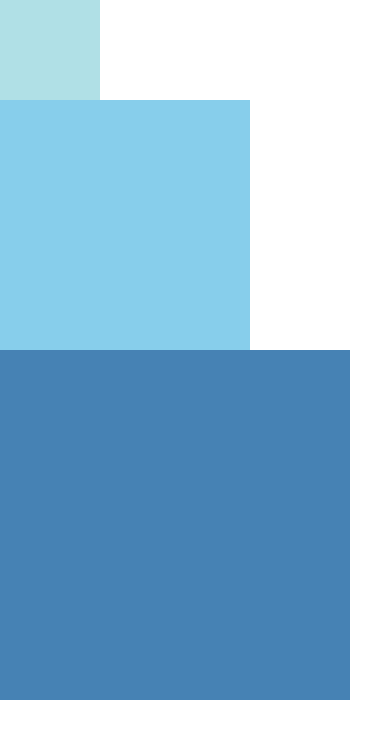
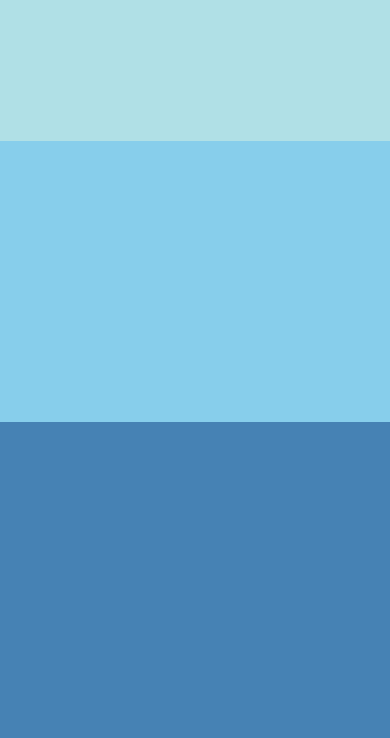
Before and after one commit to tomielias/Curso-React-Native, a React Native app: screen / in a window 390 px wide. Shown: the top 738 px of the page. Built offline with nearby package versions, Linux system fonts and the light colour scheme.

Commit message:
Ej. Flex

```diff
--- a/App.js
+++ b/App.js
@@ -30,18 +30,10 @@ export default class App extends Component {
 
   render() {
     return (
-      <SafeAreaView>
-        <View style={styles.container}>
-          <View
-            style={{ width: 100, height: 100, backgroundColor: "powderblue" }}
-          />
-          <View
-            style={{ width: 250, height: 250, backgroundColor: "skyblue" }}
-          />
-          <View
-            style={{ width: 350, height: 350, backgroundColor: "steelblue" }}
-          />
-        </View>
+      <SafeAreaView style={styles.container}>
+        <View style={{ flex: 1, backgroundColor: "powderblue" }} />
+        <View style={{ flex: 2, backgroundColor: "skyblue" }} />
+        <View style={{ flex: 3, backgroundColor: "steelblue" }} />
       </SafeAreaView>
     );
   }
```
